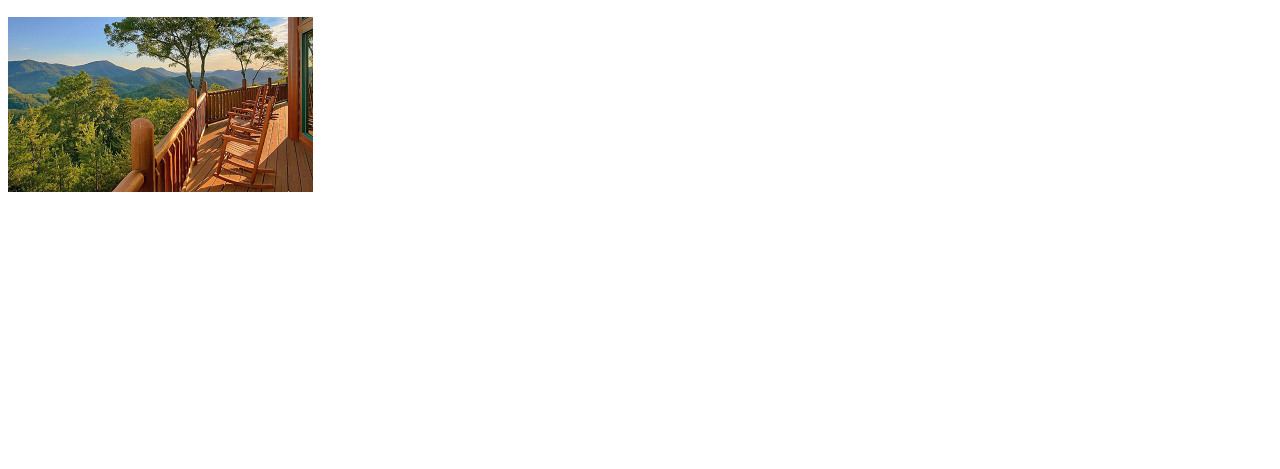
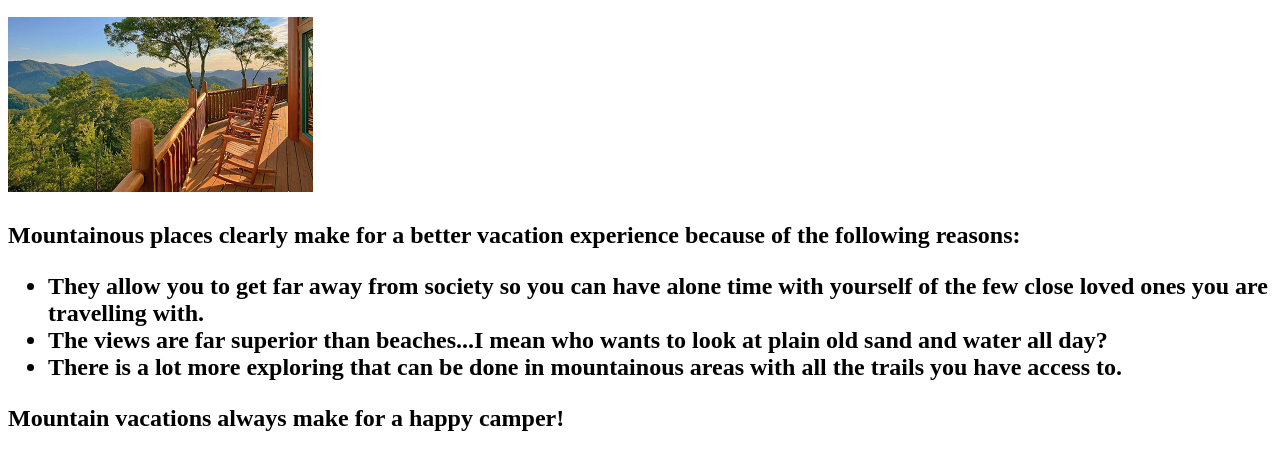
Before and after one commit to fatehrai/MMED-1054-Midterm-, a plain HTML site: page Index.html in a window 1280 px wide. Shown: the part 97-566 px from the top of the page. Drawn offline with Linux system fonts and the light colour scheme.

Commit message:
Updated index.html file with reasons for why mountains make for a better vacation experience

```diff
--- a/Index.html
+++ b/Index.html
@@ -12,4 +12,12 @@
 		<section>
 			<h2>Arguements for why Mountains make for a better vacation destination.<h2>
 				<img src="images/Mountains.jpg" width="305" height="175" alt="Mountain vacation">
+			<p>Mountainous places clearly make for a better vacation experience because of the following reasons:
+				<ul>
+					<li>They allow you to get far away from society so you can have alone time with yourself of the few close loved ones you are travelling with.</li>
+					<li>The views are far superior than beaches...I mean who wants to look at plain old sand and water all day?</li>
+					<li>There is a lot more exploring that can be done in mountainous areas with all the trails you have access to.</li>
+				</ul>
 		</section>
+
+			<h2> Mountain vacations always make for a happy camper!</h2>
```
